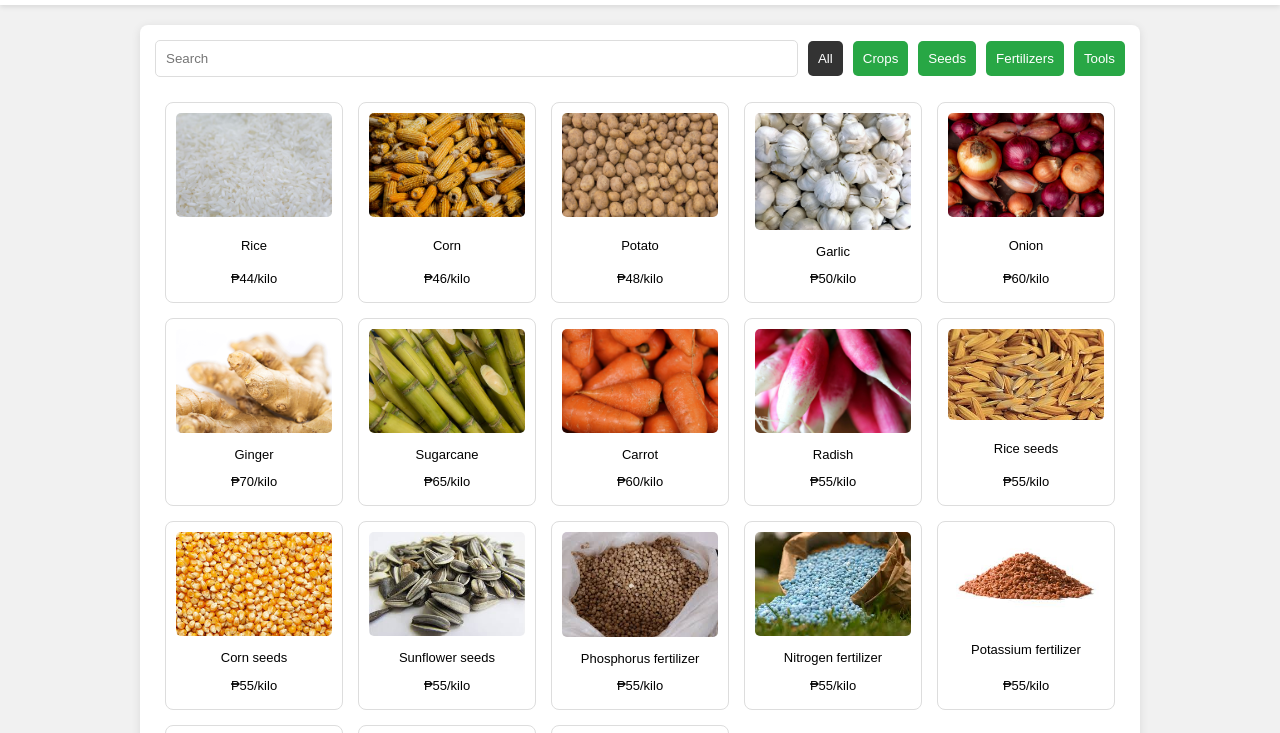
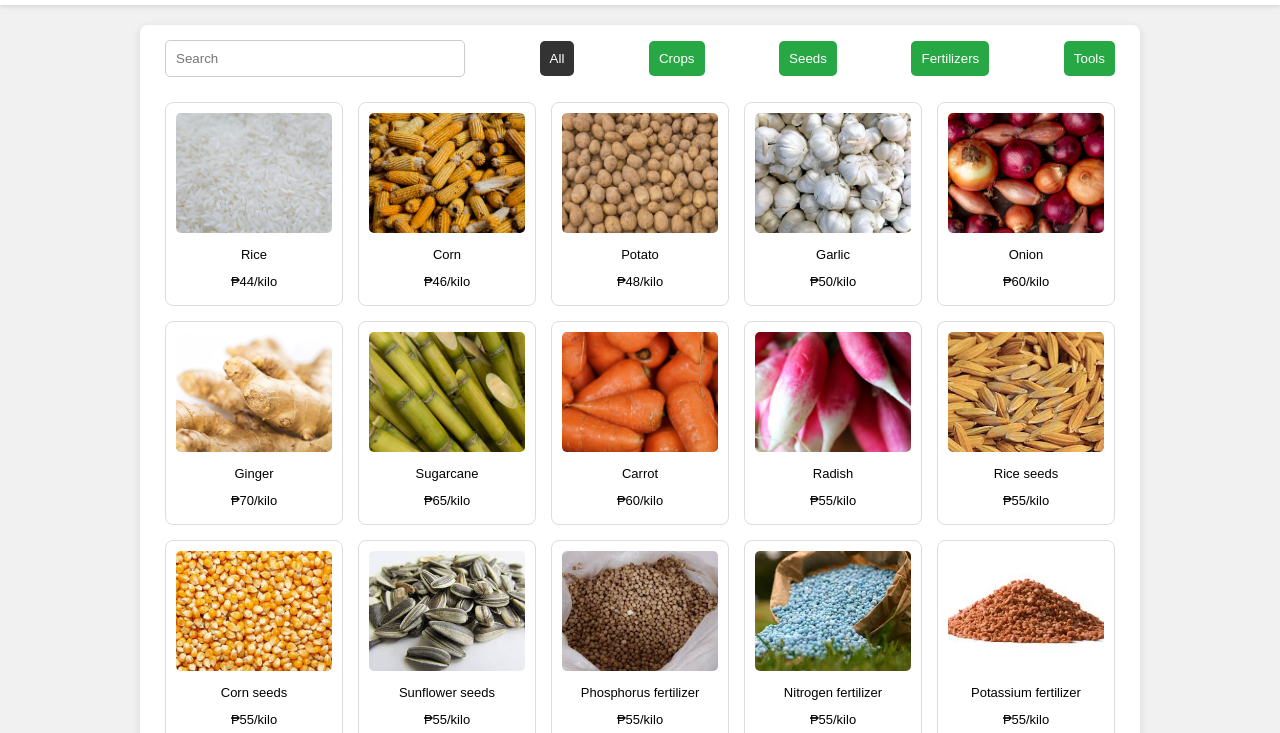
Before and after one commit to KristopherVon/test, a plain HTML site: page index.html in a window 1280 px wide. Both pictures are taken after a click on the link "Marketplace". Shown: the part 47-780 px from the top of the page. Drawn offline with nearby package versions, Linux system fonts and the light colour scheme.

Commit message:
Update style.css

```diff
--- a/style.css
+++ b/style.css
@@ -116,6 +116,7 @@ nav {
 }
 .product-item {
     background-color: #fff;
+    margin: 0;
     border: 1px solid #ddd;
     border-radius: 8px;
     padding: 10px;
@@ -123,7 +124,7 @@ nav {
     transition: box-shadow 0.3s ease;
     display: flex;
     flex-direction: column;
-    justify-content: space-between;
+    justify-content: flex-start;
     cursor: pointer;
     height: 100%; /* Allow product item to expand fully */
 }
@@ -135,7 +136,7 @@ nav {
 
 .product-item img {
     max-width: 100%;
-    height: auto;
+    height: 150px;
     margin-bottom: 8px;
     max-height: 120px;
     object-fit: cover;
@@ -205,18 +206,21 @@ nav {
 /* Search and filter bar */
 .search-filter-bar {
     display: flex;
-    justify-content: space-between; /* Center align items */
-    align-items: center; /* Center vertically */
-    gap: 10px;
+    justify-content: space-between;
+    align-items: center;
+    flex-wrap: wrap;
     margin-bottom: 15px;
+    width: 100%;
+    padding: 0 10px;
 }
 
-/* Ensuring search bar and filter buttons are equal height */
 #search-bar {
     flex-grow: 1; /* Allow the search bar to take available space */
-    padding: 10px; /* Increase padding for better touch targets */
-    border: 1px solid #ddd; /* Add a border for visibility */
-    border-radius: 5px; /* Round the corners */
+    width: 100%;
+    max-width: 300px;
+    padding: 10px;
+    border: 1px solid #ccc;
+    border-radius: 5px;
 }
 
 /* Styling the filter buttons */
```
